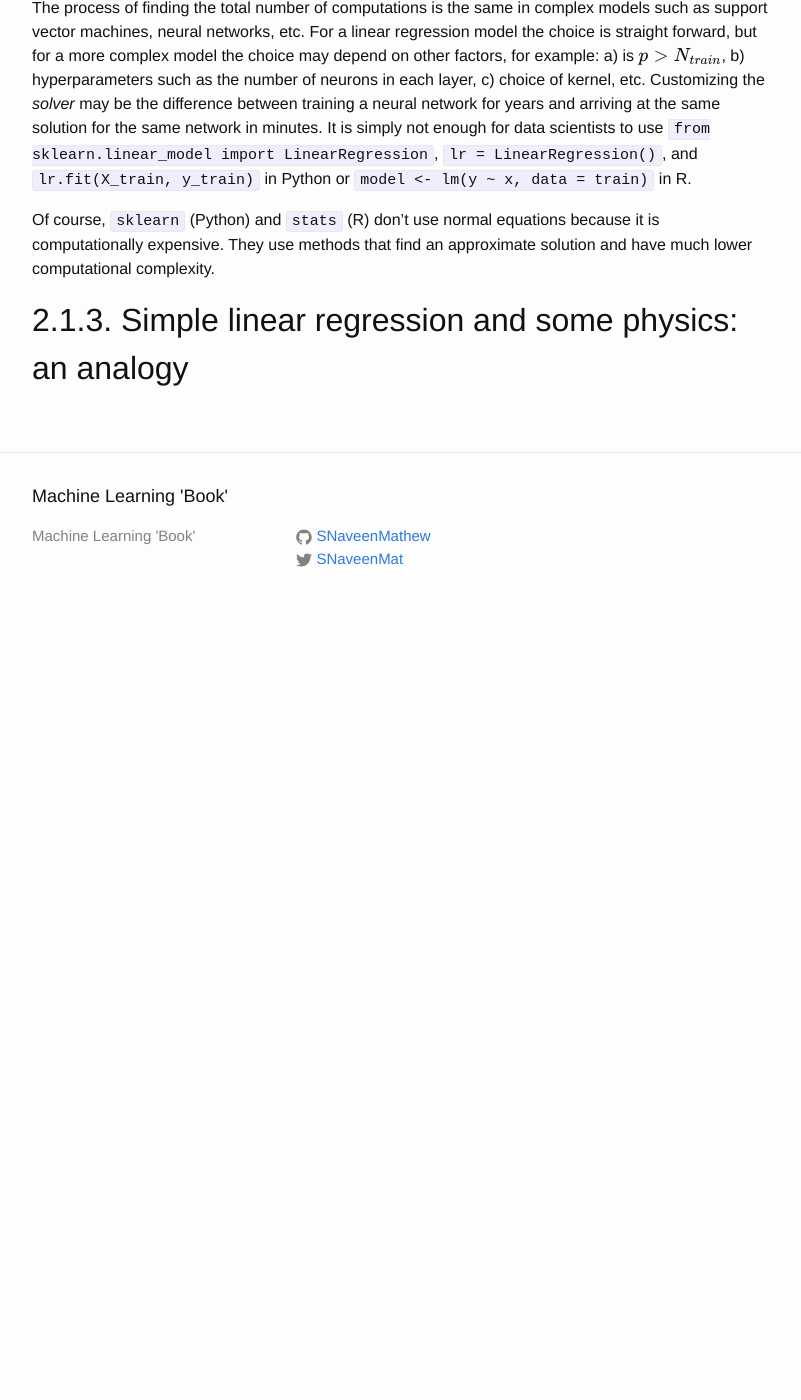
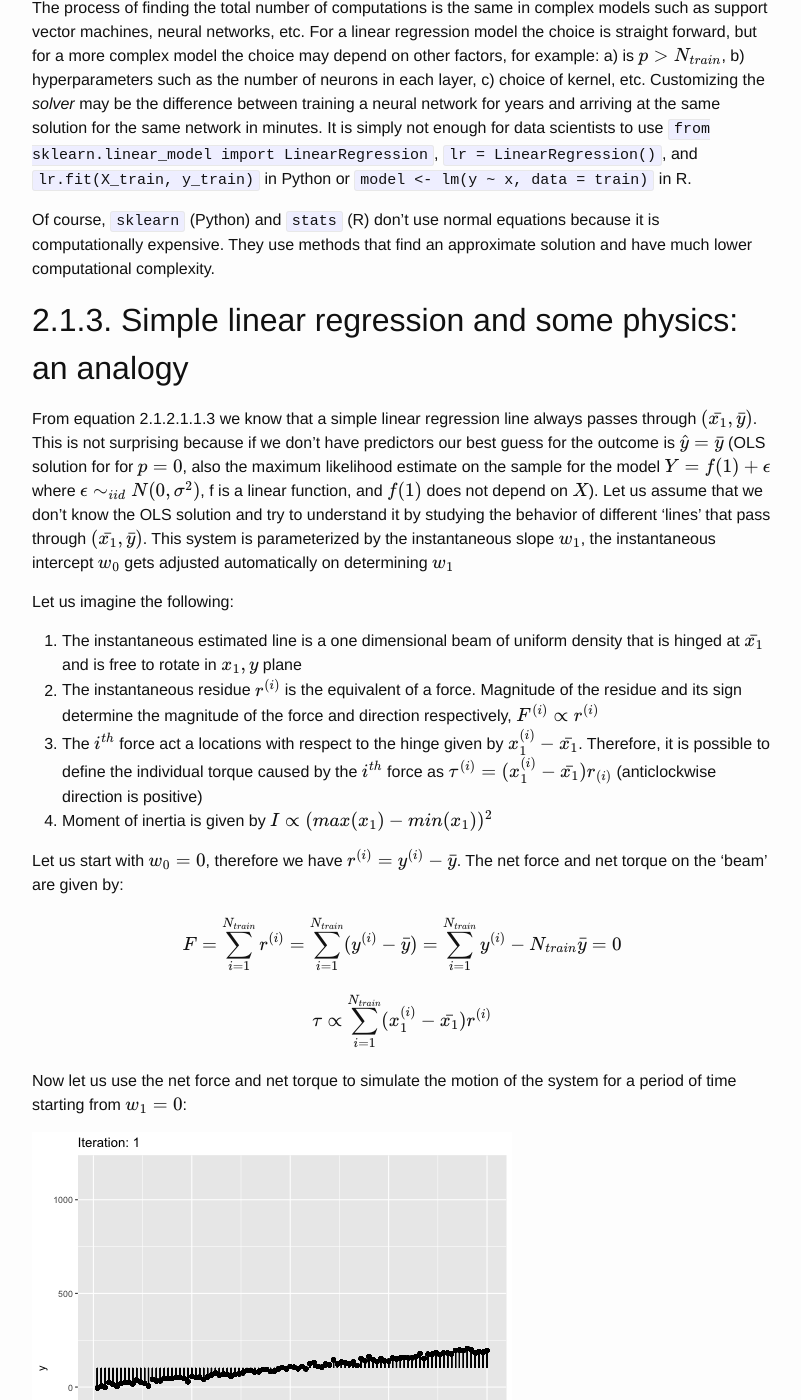
Before and after one commit to SNaveenMathew/ml_book, a Jekyll site: the page built from linear_regression.md, in a window 1280 px wide and 1400 px high, scrolled down 6067 px. Shown: the whole window, without its empty margins (238-1039 px from the left). Built offline with Jekyll 4.4.1, drawn with Linux system fonts in a browser that asks for light colours; our own code applies the rules of GitHub Pages for plain Markdown files; formulas are drawn with MathJax 3; before the commit the page ends 6697 px from its top, so only the background shows below that; some of the changed text lies outside the part shown.

Commit message:
1) Added physics animation code and output, 2) Added content about physics of linear regression

```diff
--- a/linear_regression.md
+++ b/linear_regression.md
@@ -183,3 +183,28 @@ The process of finding the total number of computations is the same in complex m
 Of course, `sklearn` (Python) and `stats` (R) don't use normal equations because it is computationally expensive. They use methods that find an approximate solution and have much lower computational complexity.
 
 ## 2.1.3. Simple linear regression and some physics: an analogy
+
+From equation 2.1.2.1.1.3 we know that a simple linear regression line always passes through $(\bar{x_1}, \bar{y})$. This is not surprising because if we don't have predictors our best guess for the outcome is $\hat{y} = \bar{y}$ (OLS solution for for $p = 0$, also the maximum likelihood estimate on the sample for the model $Y = f(1) + \epsilon$ where $\epsilon \sim_{iid} N(0, \sigma^2)$, f is a linear function, and $f(1)$ does not depend on $X$). Let us assume that we don't know the OLS solution and try to understand it by studying the behavior of different 'lines' that pass through $(\bar{x_1}, \bar{y})$. This system is parameterized by the instantaneous slope $w_{1}$, the instantaneous intercept $w_0$ gets adjusted automatically on determining $w_{1}$
+
+Let us imagine the following:
+
+1. The instantaneous estimated line is a one dimensional beam of uniform density that is hinged at $\bar{x_1}$ and is free to rotate in $x_1, y$ plane
+2. The instantaneous residue $r^{(i)}$ is the equivalent of a force. Magnitude of the residue and its sign determine the magnitude of the force and direction respectively, $F^{(i)} \propto r^{(i)}$
+3. The $i^{th}$ force act a locations with respect to the hinge given by $x_1^{(i)}-\bar{x_1}$. Therefore, it is possible to define the individual torque caused by the $i^{th}$ force as $\tau^{(i)} = (x_1^{(i)} - \bar{x_1})r_{(i)}$ (anticlockwise direction is positive)
+4. Moment of inertia is given by $I \propto (max(x_1) - min(x_1))^2$
+
+Let us start with $w_0 = 0$, therefore we have $r^{(i)} = y^{(i)}-\bar{y}$. The net force and net torque on the 'beam' are given by:
+
+$$F = \sum_{i = 1}^{N_{train}} r^{(i)} = \sum_{i = 1}^{N_{train}} (y^{(i)}-\bar{y}) = \sum_{i = 1}^{N_{train}} y^{(i)} - N_{train}\bar{y} = 0$$
+
+$$\tau \propto \sum_{i = 1}^{N_{train}} (x_1^{(i)} - \bar{x_1})r^{(i)}$$
+
+Now let us use the net force and net torque to simulate the motion of the system for a period of time starting from $w_1 = 0$:
+
+![](data/physics_anim.gif)
+
+[Code to generate plot](data/linreg_physics.R)
+
+We observe that the net force on the beam is always zero. For the initial position the net torque is in anticlockwise direction, which forces the slope of the line to increase. The beam gains angular momentum in anticlockwise, but the net torque keeps decreasing, reaches zero and changes direction. This leads to decrease in angular momentum in anticlockwise. After some time the angular momentum is zero, and the net torque is in clockwise direction. This forces the bean to rotate in clockwise direction. The motion continues till the initial position. The dynamics look similar to a pendulum where the total energy is conserved.
+
+We also observe that the beam is in *stable equilibrium* about a specific position. From equation 2.1.2.1.1.4 we can infer that for the OLS estimate the net torque (first moment) about the origin is zero. By subtracting zero ($\bigg[\bar{x_1}\sum_{i=1}^{N_{train}}e^{(i)}\bigg]_{w_1 = \hat{W_1}, w_0 = \hat{W_0}}$ = $\bigg[\sum_{i=1}^{N_{train}}\bar{x_1}(y^{(i)} - x_1^{(i)} w_1 - w_0)\bigg]_{w_1 = \hat{W_1}, w_0 = \hat{W_0}}$) from equation 2.1.2.1.1.4 we observe that the net torque (first moment) about $\bar{x_1}$ is zero. Therefore, the regression estimate is a position of zero net force and zero torque - the position of stable equilibrium for the imaginary system.
```
Also changed, not shown: data/physics_anim.gif (added), 2 other files.
